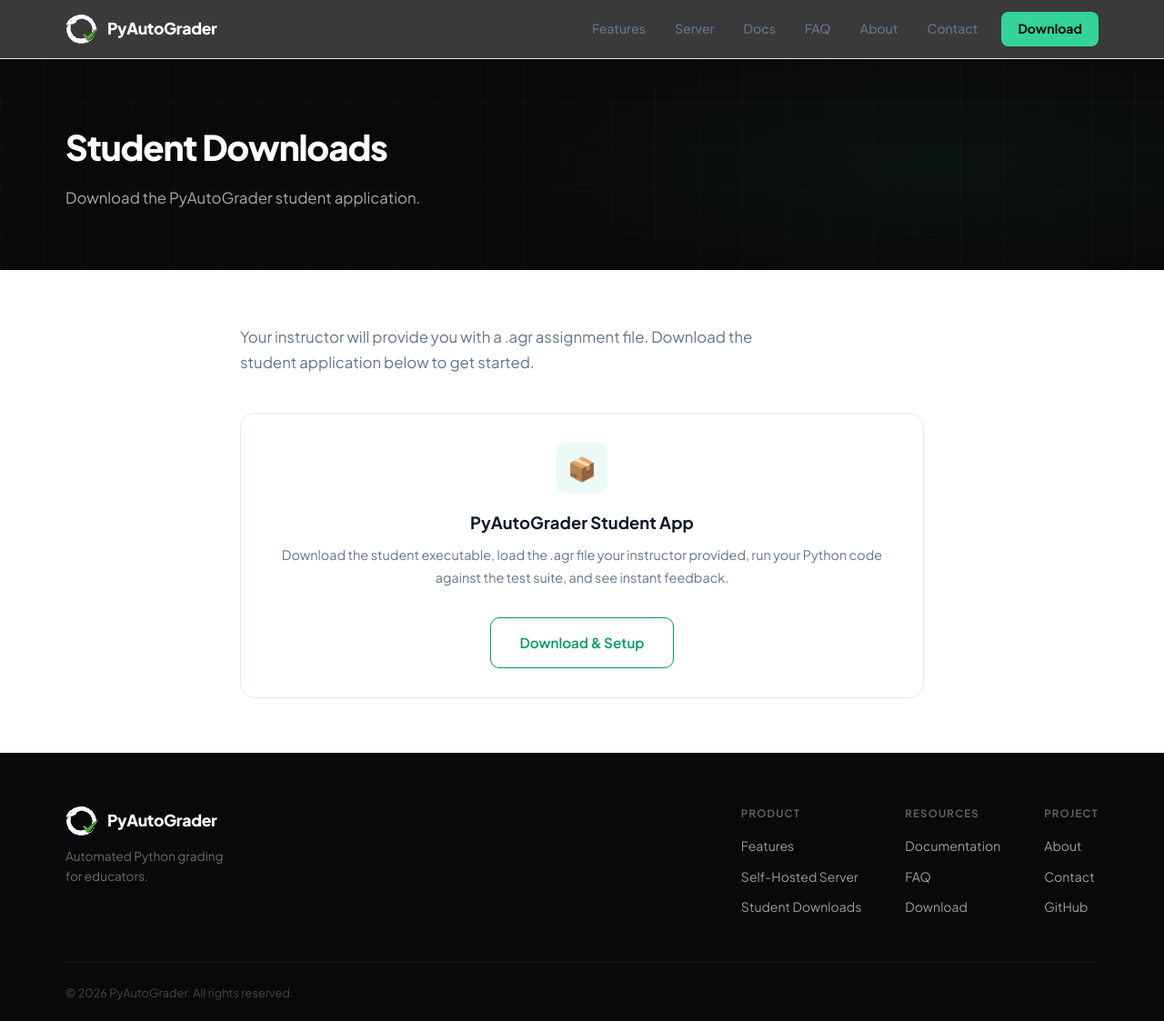
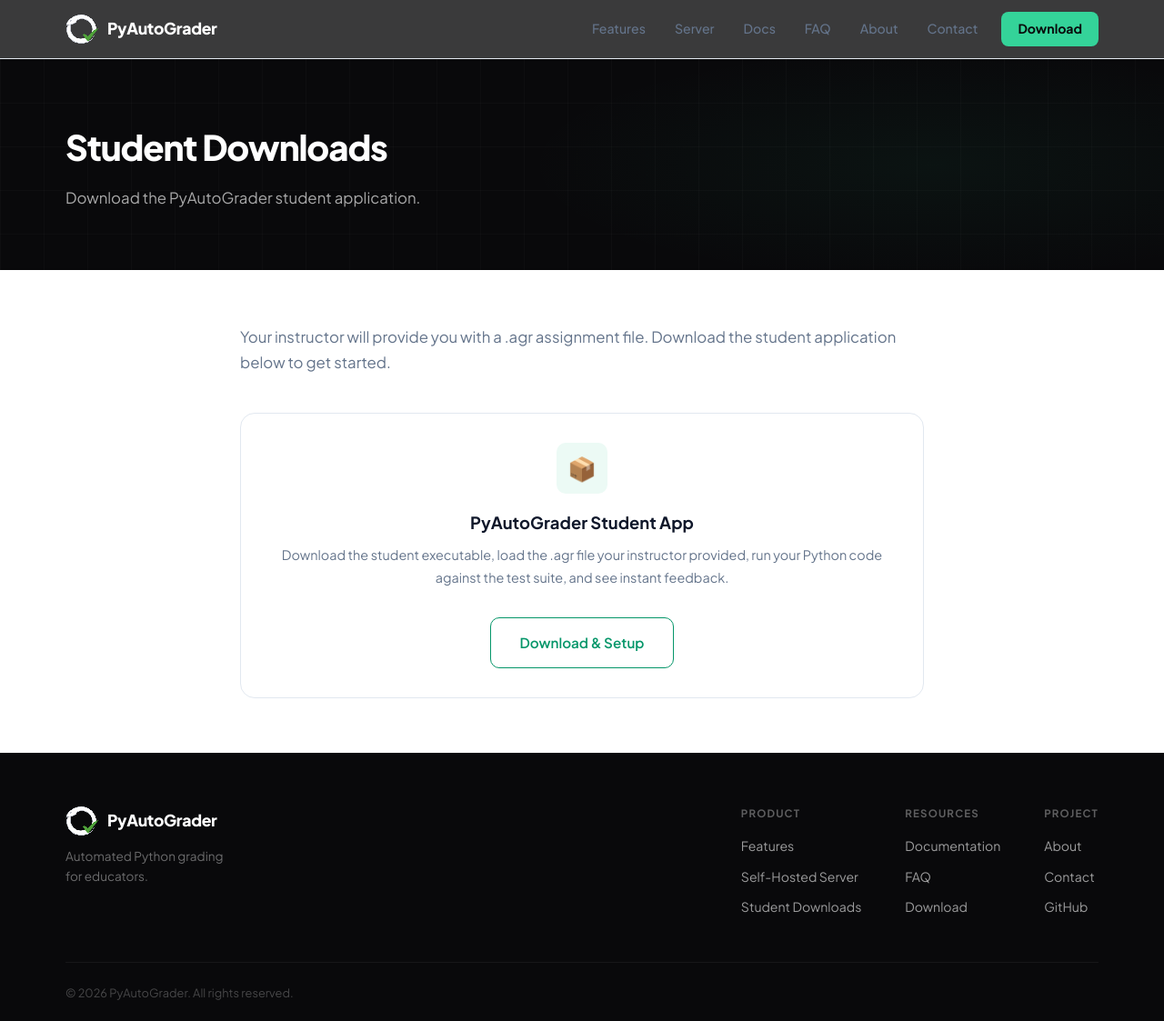
Before and after one commit to PyAutoGrader/pyautograder.github.io, a Jekyll site: the page built from _pages/student-downloads.md, in a window 1280 px wide and 1123 px high. Shown: the whole window at 91% size. Built offline with Jekyll 4.4.1, drawn with Linux system fonts in a browser that asks for light colours.

Commit message:
Adjust width for student downloads page

```diff
--- a/assets/css/main.css
+++ b/assets/css/main.css
@@ -2062,7 +2062,6 @@ a:hover { color: var(--emerald-deeper); }
   font-size: 1.05rem;
   color: var(--text-muted);
   margin-bottom: 32px;
-  max-width: 620px;
   line-height: 1.7;
 }
 
```
